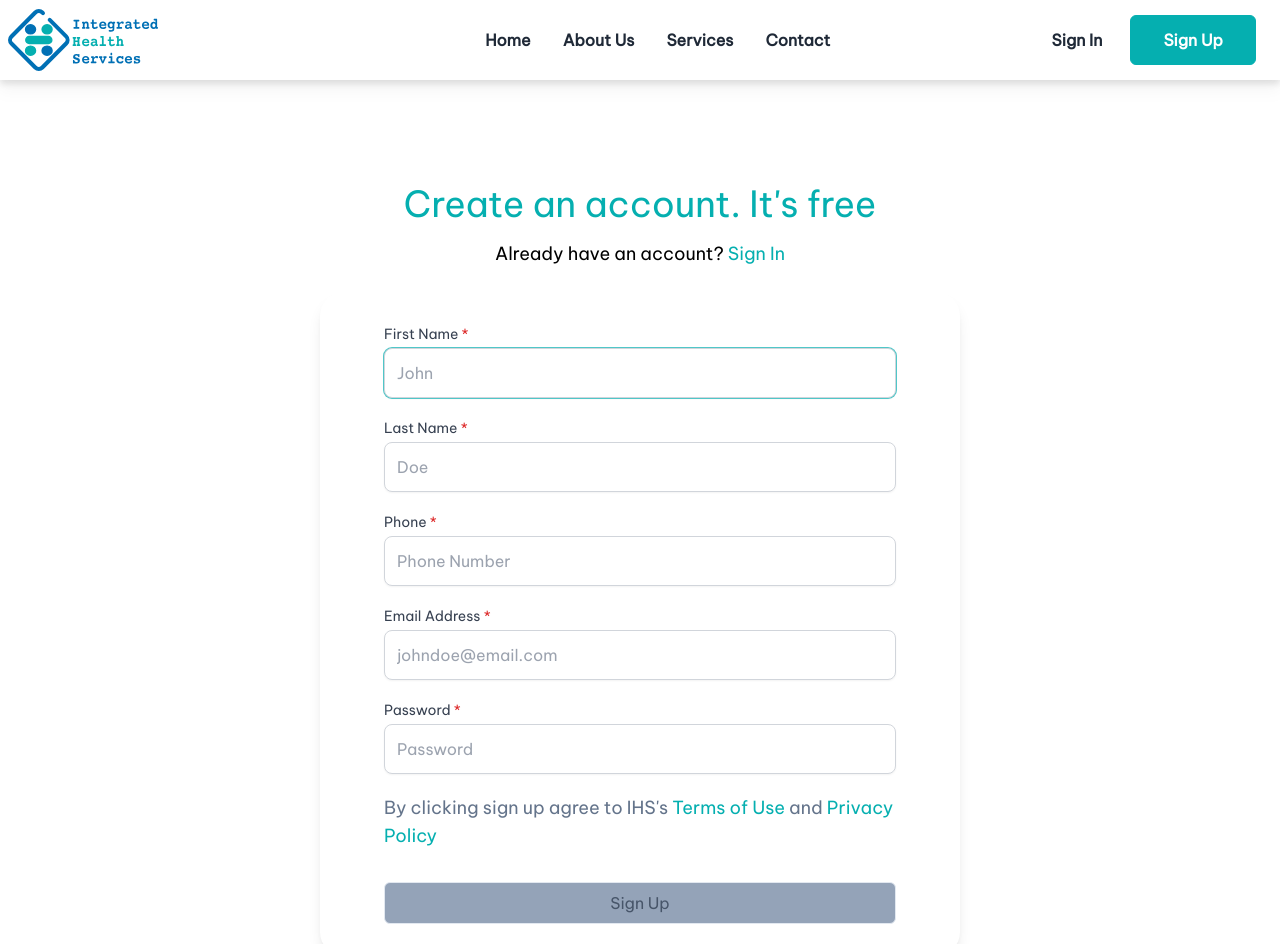
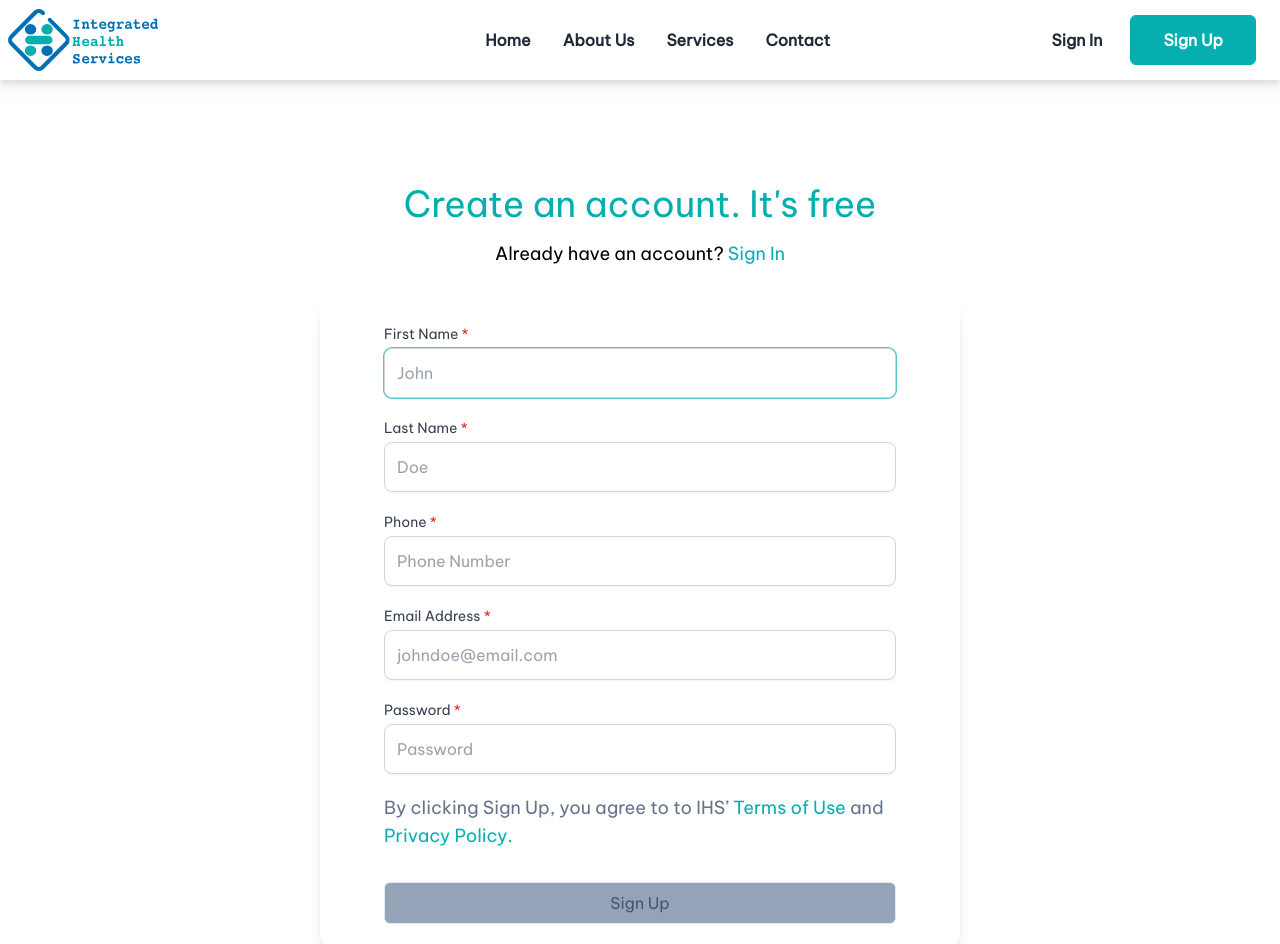
Before and after one commit to ihsidna/ihs-frontend, a React (Create React App) app: page /signup in a window 1280 px wide. Shown: the top 944 px of the page. Built offline with nearby package versions, Linux system fonts and the light colour scheme; what react-topbar-progress-indicator would draw is missing.

Commit message:
refactor - refactor Signup disclaimers

```diff
--- a/src/components/app/SignUpForm.jsx
+++ b/src/components/app/SignUpForm.jsx
@@ -180,7 +180,7 @@ const SignUpForm = () => {
 						</div>
 
 						<div className="flex justify-center">
-							<p className="text-lg pt-5 text-slate-500">By clicking sign up agree to IHS's <Link to="/terms" className="text-ihs-green">Terms of Use</Link> and <Link to="/privacy-policy" className="text-ihs-green">Privacy Policy</Link></p>
+							<p className="text-lg pt-5 text-slate-500">By clicking Sign Up, you agree to to IHS’ <Link to="/terms" className="text-ihs-green">Terms of Use</Link> and <Link to="/privacy-policy" className="text-ihs-green">Privacy Policy.</Link></p>
 						</div>
 						<div>
 							<button
```
